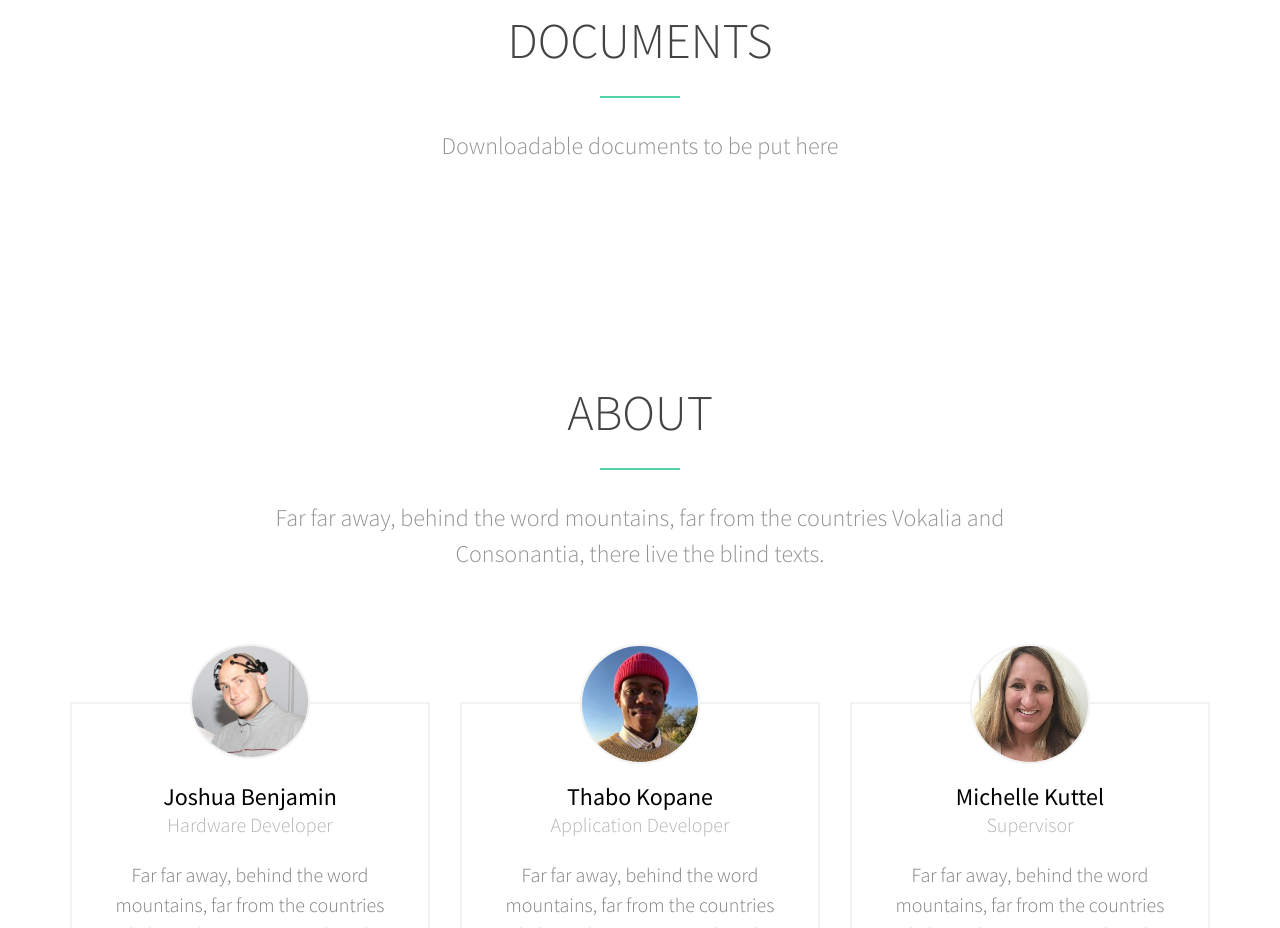
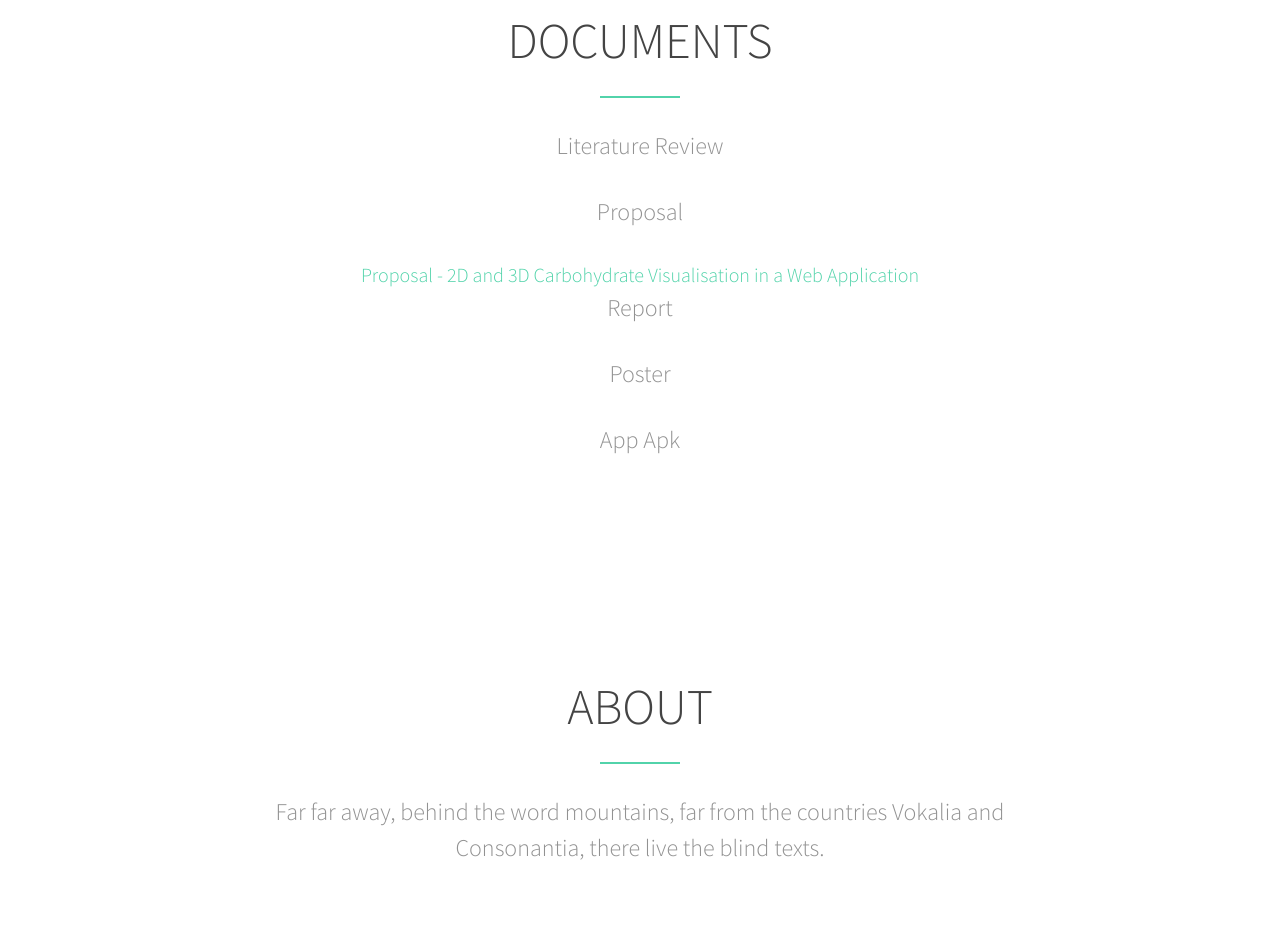
Before and after one commit to joshbenjamin/CARPARK-website, a plain HTML site: page index.html in a window 1280 px wide. Shown: the part 4557-5485 px from the top of the page. Drawn offline with Linux system fonts and the light colour scheme; files whose address does not match are found by name.

Commit message:
added download possibilities

```diff
--- a/index.html
+++ b/index.html
@@ -287,7 +287,12 @@
 					<h2>Documents</h2>
 					<div class="row">
 						<div class="col-md-8 col-md-offset-2 subtext">
-							<h3>Downloadable documents to be put here</h3>
+							<h3>Literature Review</h3>
+							<h3>Proposal</h3>
+							<a href="images/josh.png" target="_blank">Proposal - 2D and 3D Carbohydrate Visualisation in a Web Application</a>
+							<h3>Report</h3>
+							<h3>Poster</h3>
+							<h3>App Apk</h3>
 						</div>
 					</div>
 				</div>
```
Also changed, not shown: 1 other file.
